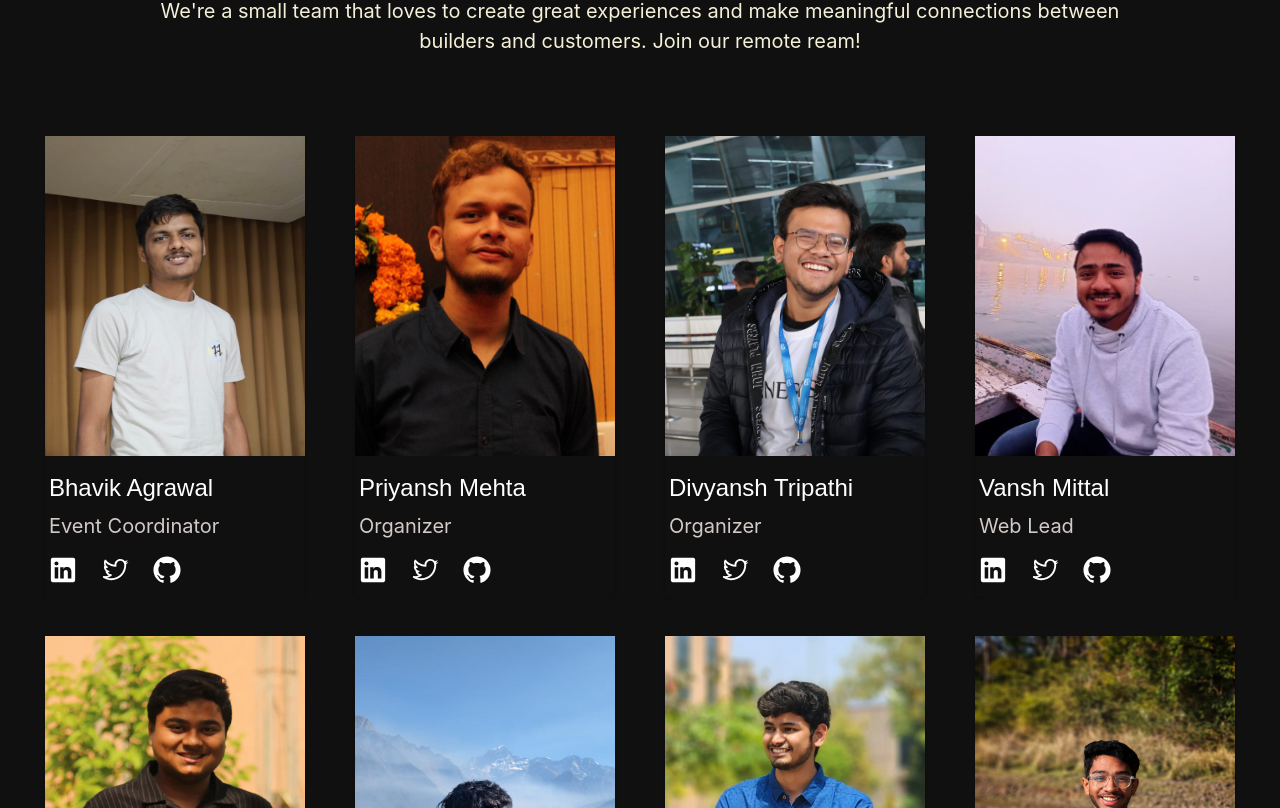
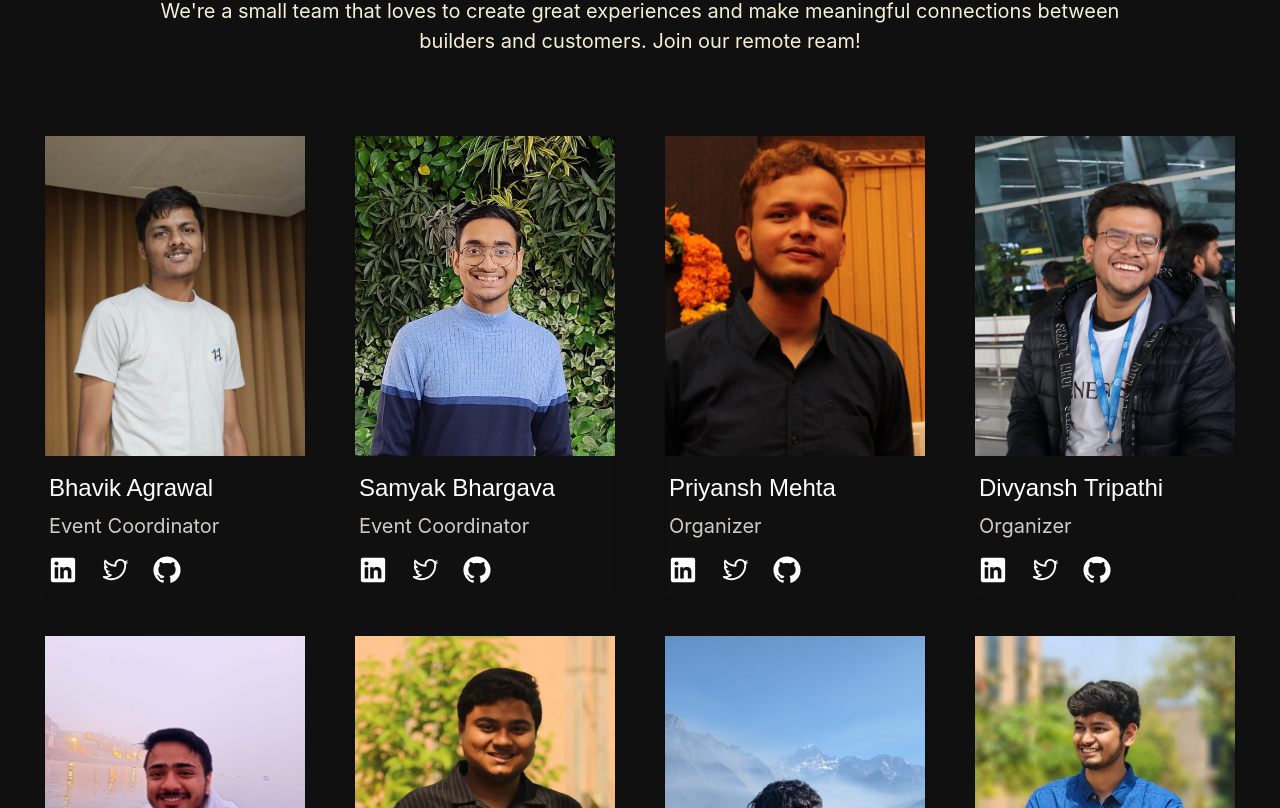
Before and after one commit to BitByte-TPC/hackbyte, a Next.js app: page /humans in a window 1280 px wide. Shown: the part 452-1260 px from the top of the page. Built offline with nearby package versions, Linux system fonts and the light colour scheme; a web font is replaced by a local one.

Commit message:
add more humans

```diff
--- a/app/humans/page.jsx
+++ b/app/humans/page.jsx
@@ -2,6 +2,7 @@ import HumansCard from "@/components/HumansCard";
 
 import priyansh from "@/public/humansPage/priyansh.jpg";
 import bhavik from "@/public/humansPage/bhavik.jpg";
+import samyak from "@/public/humansPage/samyak.jpeg";
 import vansh from "@/public/humansPage/vansh.jpeg";
 import aditya from "@/public/humansPage/aditya.jpg";
 import tushir from "@/public/humansPage/tushir.jpeg";
@@ -47,6 +48,14 @@ export default function Team() {
       linkedin: "https://www.linkedin.com/in/bhavikagarwal2001/",
       twitter: "https://twitter.com/BhavikAgarwal13",
       github: "https://github.com/Bhavik-ag",
+    },
+    {
+      name: "Samyak Bhargava",
+      role: "Event Coordinator",
+      profilepic: samyak,
+      linkedin: "https://www.linkedin.com/in/sammybh6/",
+      twitter: "#",
+      github: "https://github.com/sammybh6",
     },
     {
       name: "Priyansh Mehta",
@@ -168,7 +177,7 @@ export default function Team() {
             >
               <p
                 className="w-full text-[#C3C3C3] font-[Inter]
-                text-center font-normal text-[1.25rem] tracking-[0.0625rem]"
+                  text-center font-normal text-[1.25rem] tracking-[0.0625rem]"
               >
                 THE TEAM
               </p>
--- a/components/HumansCard/index.jsx
+++ b/components/HumansCard/index.jsx
@@ -54,7 +54,7 @@ const HumansCard = ({
         >
           <Image
             src={profilepic}
-            className="outline-none w-[260px] h-[320px]"
+            className="w-[260px] h-[320px] outline-none object-cover"
             placeholder="blur"
             alt="Profile Picture"
           />
```
Also changed, not shown: public/humansPage/samyak.jpeg (added).
